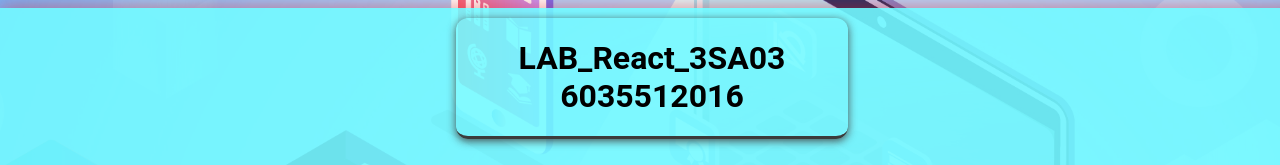
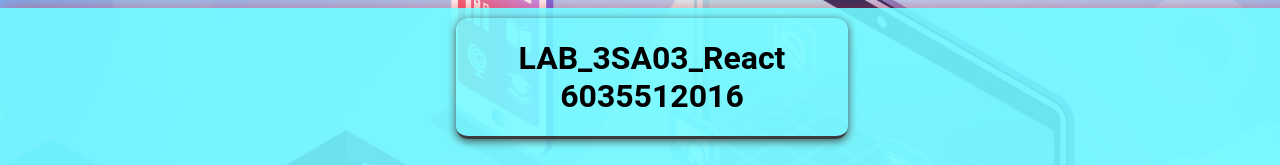
Before and after one commit to Affan100/3SA03_React, a React (Create React App) app: page / in a window 1280 px wide. Shown: the top 165 px of the page. Built offline with nearby package versions, Linux system fonts and the light colour scheme.

Commit message:
complete

```diff
--- a/src/App.js
+++ b/src/App.js
@@ -64,7 +64,7 @@
           <div className="second">
           <div className="center-box">
           <div className="center-text">
-          <div className="text1"><h1 className="text">LAB_React_3SA03 6035512016</h1></div>
+          <div className="text1"><h1 className="text">LAB_3SA03_React 6035512016</h1></div>
           <div className="click">
           <div className="button-a">
           </div>
```
